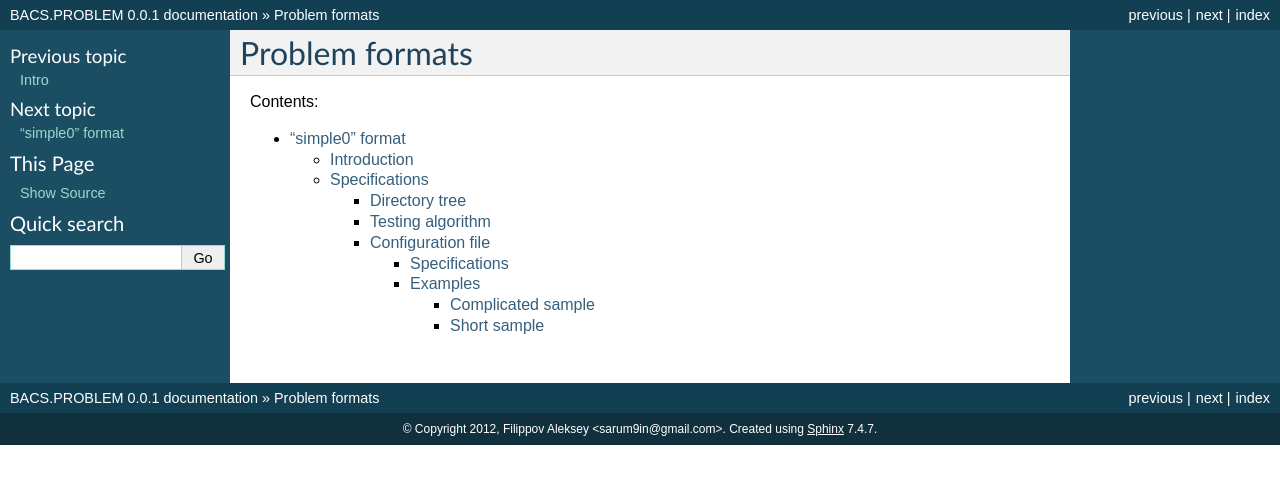
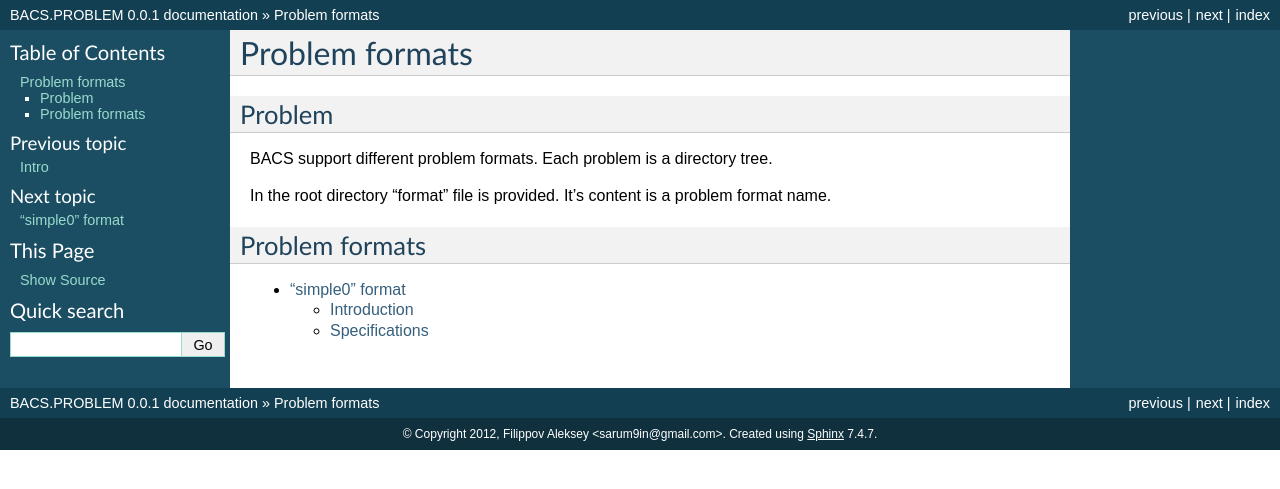
Before and after one commit to sarum9in/DEPRECATED_bunsan_bacs_single_problem, a Sphinx documentation site: the page built from sphinx/source/problem_formats/index.rst, in a window 1280 px wide. Shown: the top 489 px of the page. Built offline with Sphinx 7.4.7, drawn with Linux system fonts in a browser that asks for light colours; formulas are drawn with MathJax 3.

Commit message:
Documentation: general problem format specifications.

```diff
--- a/sphinx/source/problem_formats/index.rst
+++ b/sphinx/source/problem_formats/index.rst
@@ -1,8 +1,19 @@
 Problem formats
 ===============
 
-Contents:
+Problem
+-------
+
+BACS support different problem formats.
+Each problem is a directory tree.
+
+In the root directory "format" file is provided.
+It's content is a problem format name.
+
+Problem formats
+---------------
 
 .. toctree::
+   :maxdepth: 2
 
    simple0
```
